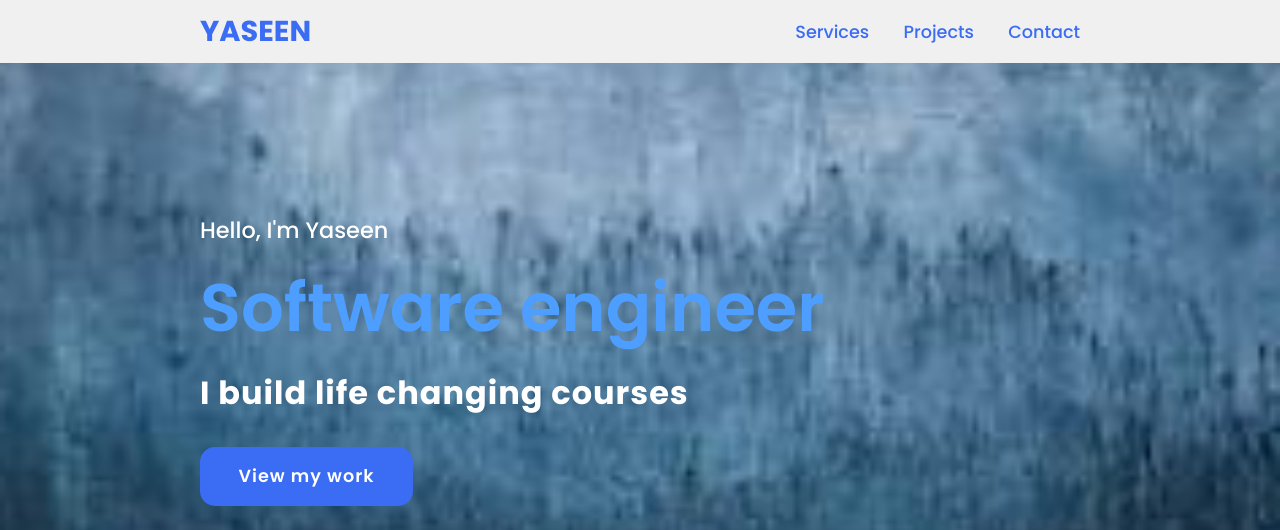
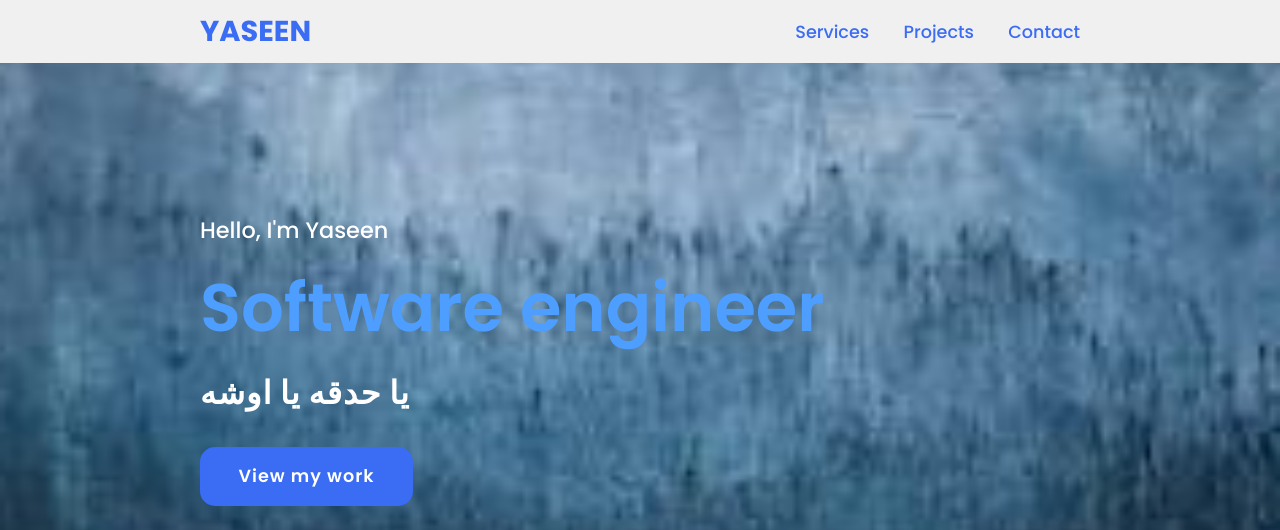
Before and after one commit to yasso-6-tag/graduation.github.io, a plain HTML site: page index.html in a window 1280 px wide. Shown: the top 530 px of the page. Drawn offline with Linux system fonts and the light colour scheme.

Commit message:
Update index.html

```diff
--- a/index.html
+++ b/index.html
@@ -23,7 +23,7 @@
     <section class="main">
         <div>
             <h2>Hello, I'm Yaseen<br><span>Software engineer</span></h2>
-            <h3>I build life changing courses</h3>
+            <h3>يا حدقه يا اوشه</h3>
             <a href="#projects" class="main-btn">View my work</a>
             <div class="social-icons">
                 <a href="#"><i class="fab fa-linkedin"></i></a>
```
